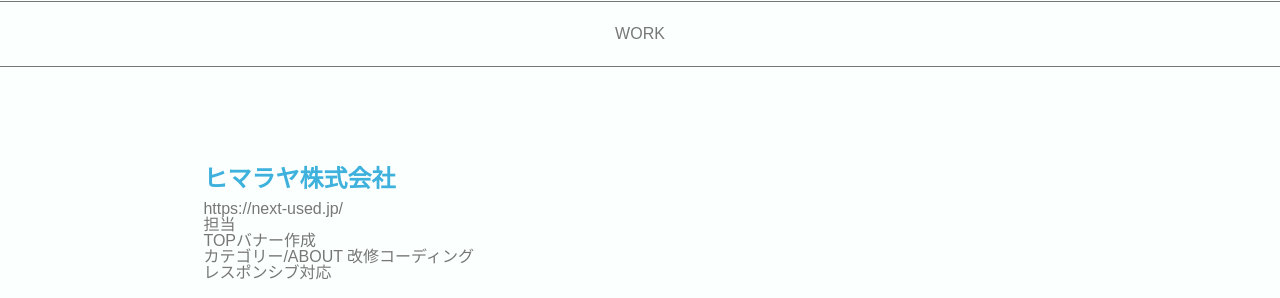
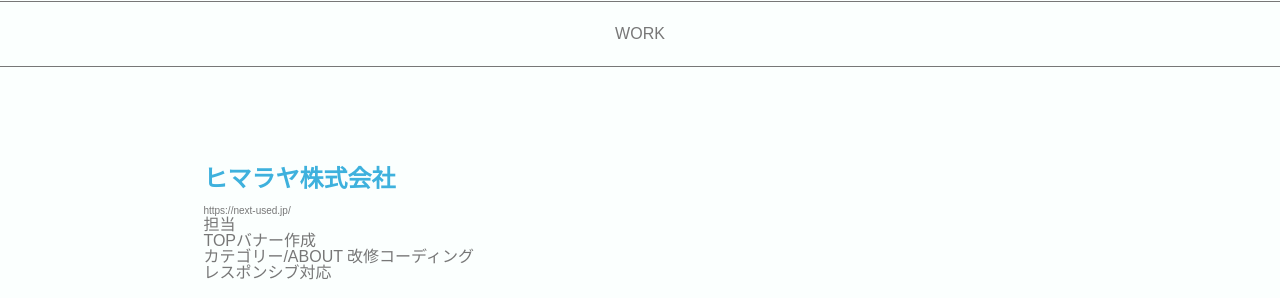
Before and after one commit to yuka0258/file, a PHP site: page /work01.html in a window 1280 px wide. Shown: the part 129-427 px from the top of the page. Run offline with PHP 8.4, Linux system fonts and the light colour scheme.

Commit message:
Update style.css

```diff
--- a/style.css
+++ b/style.css
@@ -872,6 +872,11 @@ small {
     font-size: 1.6rem;
 }
 
+.work_title_box .work_text a{
+    font-size: 1rem;
+}
+
+
 /* */
 .modal{
   position:fixed;
```
